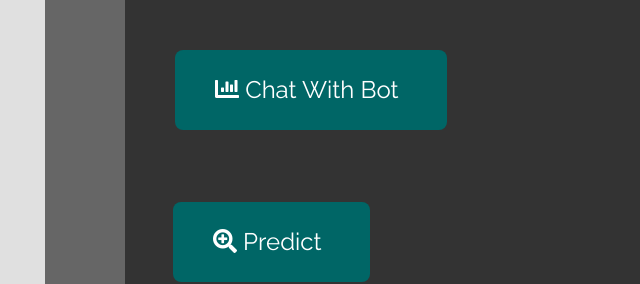
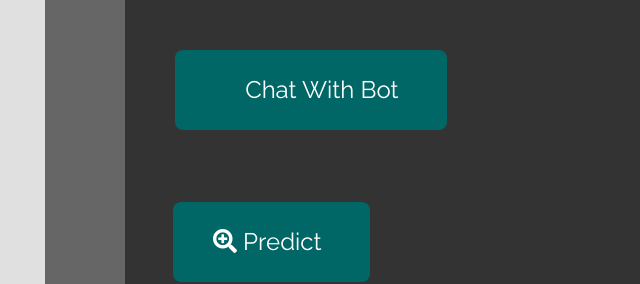
Before and after one commit to Anubhab-Rakshit/ai-ne-bola, a plain HTML site: page Website_Files/index.html in a window 1280 px wide. Shown: the part 3762-4046 px from the top of the page, 555-1195 px from the left. Drawn offline with nearby package versions, Linux system fonts and the light colour scheme.

Commit message:
Update index.html

```diff
--- a/Website_Files/index.html
+++ b/Website_Files/index.html
@@ -165,7 +165,7 @@
                     <br>
                         <div class="text-center" style="width: 65%;">
                             <a href="https://ai-ne-bola-chatbot.onrender.com/" class="inline-block text-white text-2xl pl-10 pr-12 py-6 rounded-lg transition tm-bg-green">
-                                <i class="fa fa-chart-bar"></i>
+                                <i class="fa fa-rocketchat"></i>
                                 Chat With Bot
                             </a>
                         </div>
```
